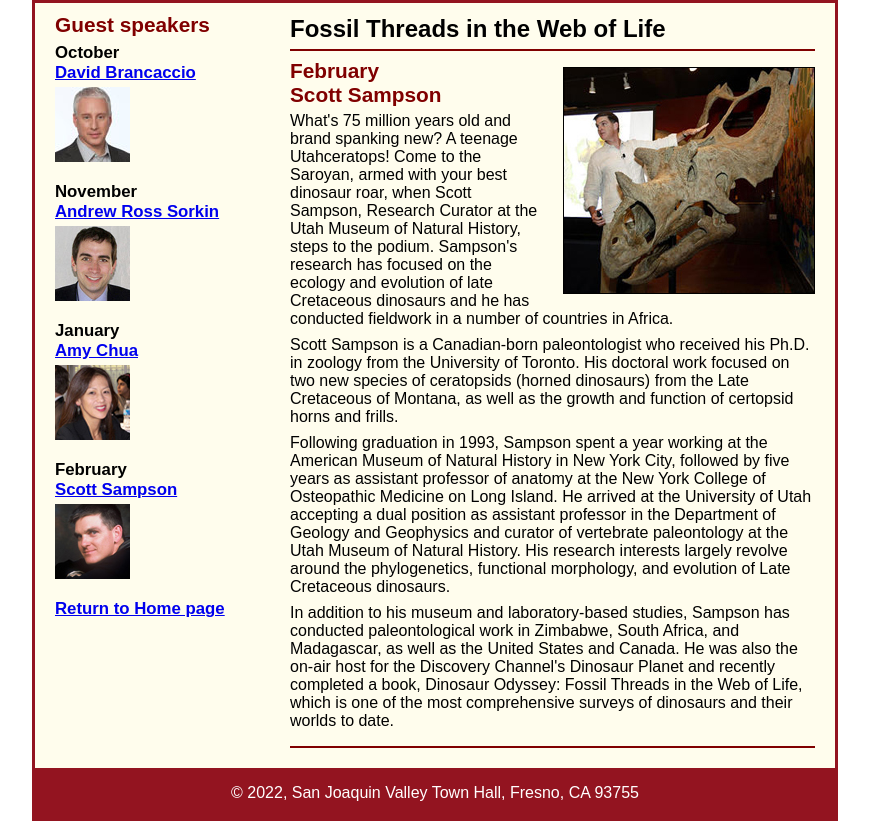
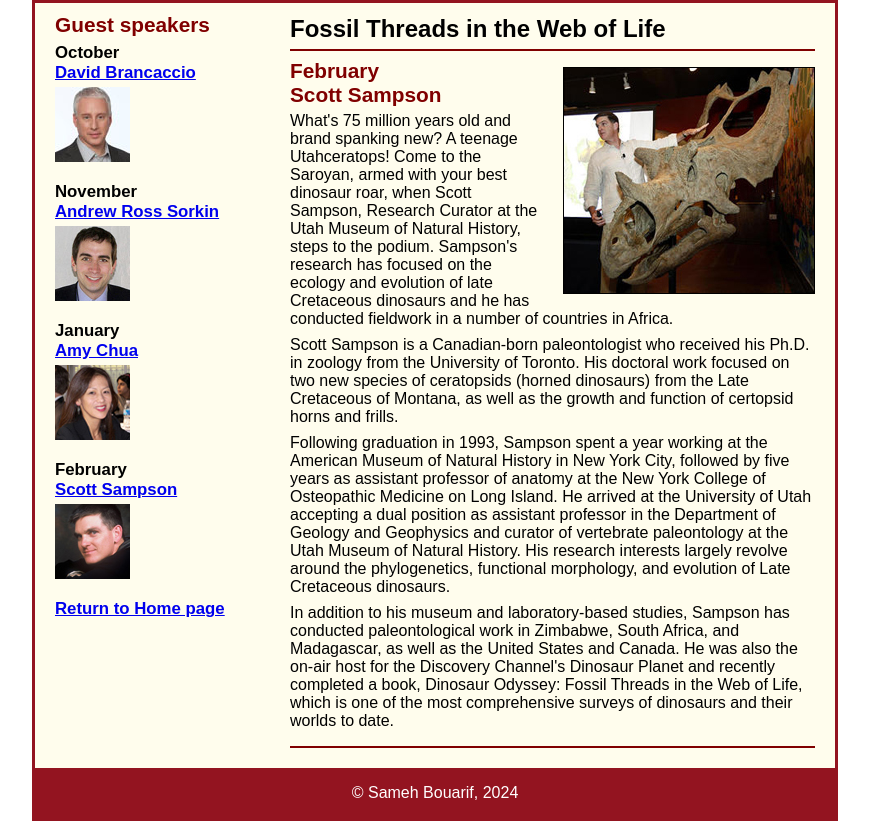
Before and after one commit to sbouarif/A10, a plain HTML site: page speakers/c7_sampson.html in a window 1280 px wide. Shown: the part 120-941 px from the top of the page, without its empty margins (205-1074 px from the left). Drawn offline with Linux system fonts and the light colour scheme.

Commit message:
Update c7_sampson.html

```diff
--- a/speakers/c7_sampson.html
+++ b/speakers/c7_sampson.html
@@ -58,7 +58,7 @@
 		</aside>
 	</main>
 	<footer>
-		<p>&copy; 2022, San Joaquin Valley Town Hall, Fresno, CA 93755</p>
+		<p>&copy; Sameh Bouarif, 2024</p>
 	</footer>
 </body>
 </html>
```
